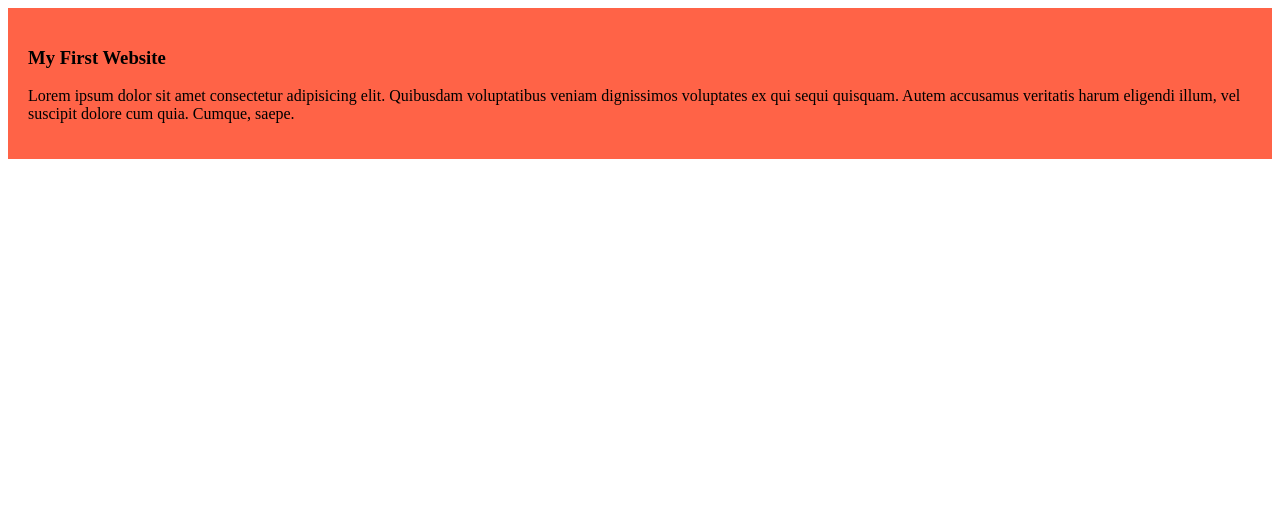
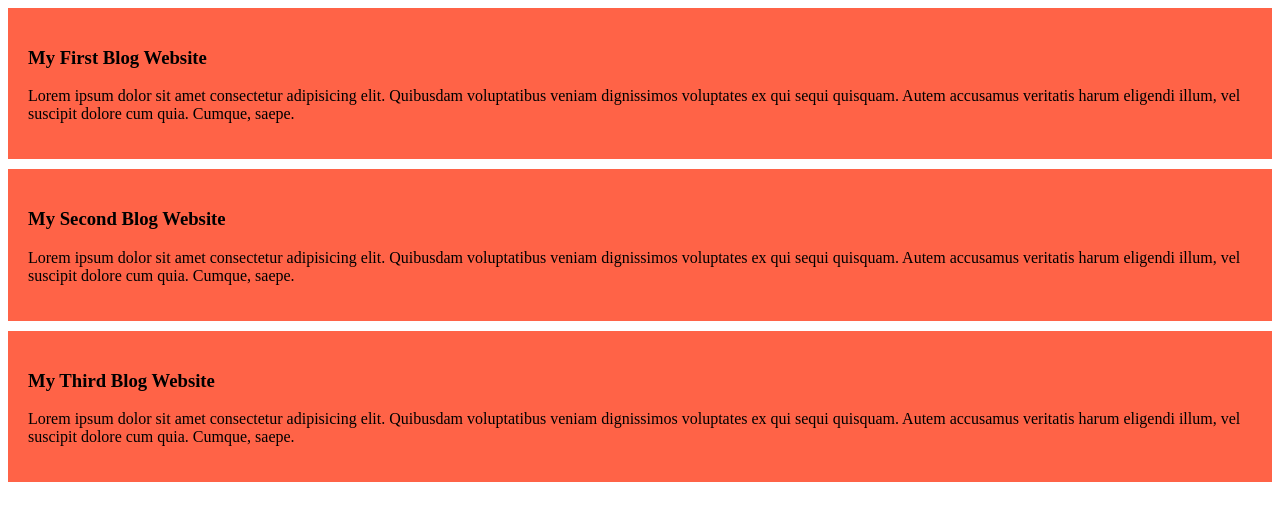
Before and after one commit to AsifHossain22/my-simple-website, a plain HTML site: page index.html in a window 1280 px wide. Drawn offline with Linux system fonts and the light colour scheme.

Commit message:
Added Second and Third Blog

```diff
--- a/index.html
+++ b/index.html
@@ -10,7 +10,19 @@
 
 <body>
     <div>
-        <h3>My First Website</h3>
+        <h3>My First Blog Website</h3>
+        <p>Lorem ipsum dolor sit amet consectetur adipisicing elit. Quibusdam voluptatibus veniam dignissimos voluptates
+            ex qui sequi quisquam. Autem accusamus veritatis harum eligendi illum, vel suscipit dolore cum quia. Cumque,
+            saepe.</p>
+    </div>
+    <div>
+        <h3>My Second Blog Website</h3>
+        <p>Lorem ipsum dolor sit amet consectetur adipisicing elit. Quibusdam voluptatibus veniam dignissimos voluptates
+            ex qui sequi quisquam. Autem accusamus veritatis harum eligendi illum, vel suscipit dolore cum quia. Cumque,
+            saepe.</p>
+    </div>
+    <div>
+        <h3>My Third Blog Website</h3>
         <p>Lorem ipsum dolor sit amet consectetur adipisicing elit. Quibusdam voluptatibus veniam dignissimos voluptates
             ex qui sequi quisquam. Autem accusamus veritatis harum eligendi illum, vel suscipit dolore cum quia. Cumque,
             saepe.</p>
--- a/styles/blog.css
+++ b/styles/blog.css
@@ -1,4 +1,5 @@
 div{
     background-color: tomato;
     padding: 20px;
+    margin-bottom: 10px;
 }
```
